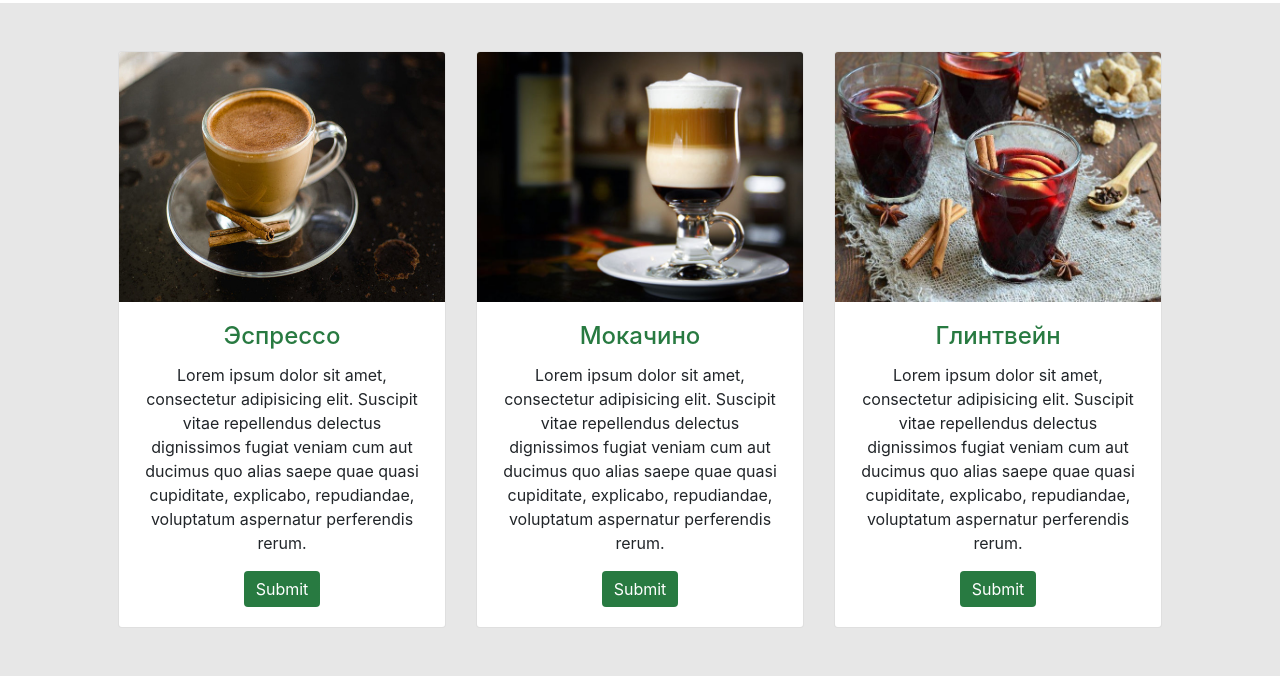
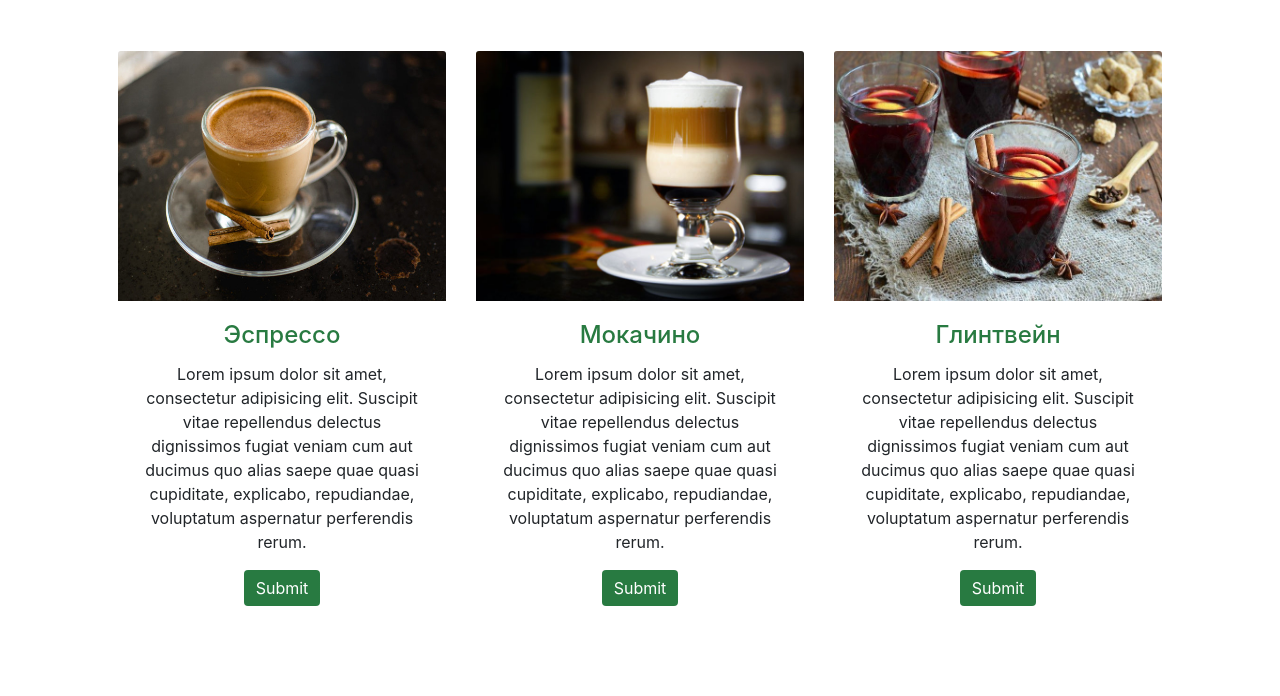
Before and after one commit to Anton1403/Cafe, a plain HTML site: page index.html in a window 1280 px wide. Shown: the part 104-800 px from the top of the page. Drawn offline with nearby package versions, Linux system fonts and the light colour scheme.

Commit message:
Deleted border in blocks

```diff
--- a/index.html
+++ b/index.html
@@ -48,10 +48,10 @@
    </div>
 
 
-<div class="container-fluid mt-5" style="background-color: #e7e7e7;">
+<div class="container-fluid mt-5">
     <div class="container p-5">
          <div class="card-deck">
-            <div class="card text-center" style="width: 20rem;">
+            <div class="card text-center antonCard" style="width: 20rem;">
                <div class="box">
                 <img src="Champurrado-1024x678-1170x679.jpg" alt="" class="card-img-top" width="250px" height="250px;">
                    </div>
@@ -63,7 +63,7 @@
                         <a href="#" class="btn btn-primary antonbutton">Submit</a>
                     </div>
             </div>
-            <div class="card text-center" style="width: 20rem;">
+            <div class="card text-center antonCard" style="width: 20rem;">
                <div class="box">
                 <img src="kofe-mokachino.jpg" alt="" class="card-img-top"  width="250px" height="250px;">
                    </div>
@@ -75,7 +75,7 @@
                         <a href="#" class="btn btn-primary antonbutton">Submit</a>
                     </div>
             </div>
-            <div class="card text-center" style="width: 20rem;">
+            <div class="card text-center antonCard" style="width: 20rem;">
                <div class="box">
                 <img src="mila-08051716530753.jpg" alt="" class="card-img-top"  width="250px" height="250px;">
                    </div>
--- a/main.css
+++ b/main.css
@@ -119,3 +119,6 @@ a.antonbuttonnew:hover {background: rgba(255,255,255,.2);}
   border-left-color: transparent;
   border-right-color: transparent;
 }
+.antonCard {
+    border: none !important;
+}
```
